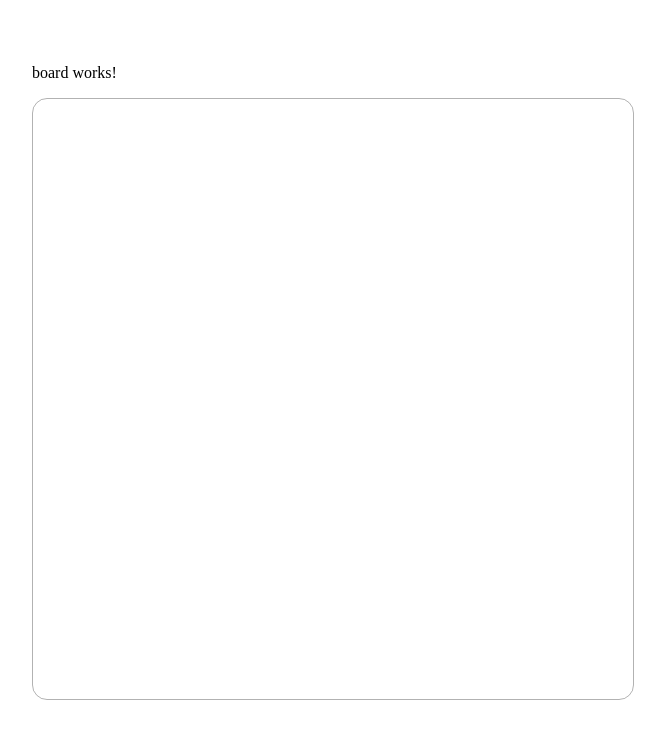
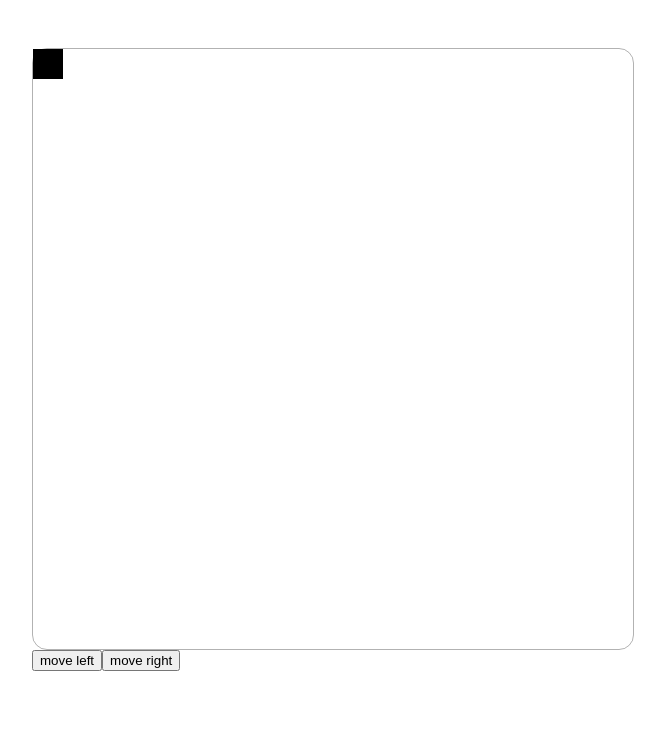
Before and after one commit to itshui3/ng-box-bop-it, an Angular app: page /board in a window 1280 px wide. Shown: the top 738 px of the page, without its empty margins (307-972 px from the left). Built offline with nearby package versions, Linux system fonts and the light colour scheme.

Commit message:
movement

```diff
--- a/src/app/components/board/board.component.css
+++ b/src/app/components/board/board.component.css
@@ -1,4 +1,5 @@
 .boardContainer {
+  position: relative;
   height: 600px;
   width: 600px;
   border: 1px solid rgba(0, 0, 0, 0.3);
--- a/src/app/components/board/board.component.html
+++ b/src/app/components/board/board.component.html
@@ -1,2 +1,9 @@
-<p>board works!</p>
-<div class="boardContainer"></div>
+<div class="boardContainer">
+  <app-player></app-player>
+</div>
+<button (mousedown)="moveLeftStart()" (mouseup)="moveLeftStop()">
+  move left
+</button>
+<button (mousedown)="moveRightStart()" (mouseup)="moveRightStop()">
+  move right
+</button>
--- a/src/app/components/board/board.component.ts
+++ b/src/app/components/board/board.component.ts
@@ -1,10 +1,25 @@
-import { Component } from '@angular/core';
+import { Component, OnInit } from '@angular/core';
+import { PlayerMovementService } from '../../services/player-movement.service';
 
 @Component({
   selector: 'app-board',
   templateUrl: './board.component.html',
-  styleUrls: ['./board.component.css']
+  styleUrls: ['./board.component.css'],
 })
 export class BoardComponent {
+  constructor(private _movement: PlayerMovementService) {}
 
+  public moveRightStart() {
+    this._movement.moveRightStart();
+  }
+  public moveRightStop() {
+    this._movement.moveRightStop();
+  }
+
+  public moveLeftStart() {
+    this._movement.moveLeftStart();
+  }
+  public moveLeftStop() {
+    this._movement.moveLeftStop();
+  }
 }
--- a/src/app/components/pieces/pieces.module.ts
+++ b/src/app/components/pieces/pieces.module.ts
@@ -4,9 +4,8 @@ import { PlayerModule } from './player/player.module';
 import { DeadBlockComponent } from './dead-block/dead-block.component';
 
 @NgModule({
-  declarations: [
-    DeadBlockComponent
-  ],
+  declarations: [DeadBlockComponent],
   imports: [CommonModule, PlayerModule],
+  exports: [PlayerModule],
 })
 export class PiecesModule {}
--- a/src/app/components/pieces/player/player.component.html
+++ b/src/app/components/pieces/player/player.component.html
@@ -1 +1,5 @@
-<div class="player"></div>
+<div
+  *ngIf="position$ | async as position"
+  class="player"
+  [style.left.px]="position['left']"
+></div>
--- a/src/app/components/pieces/player/player.component.ts
+++ b/src/app/components/pieces/player/player.component.ts
@@ -1,9 +1,25 @@
-import { Component } from '@angular/core';
+import { Component, OnInit } from '@angular/core';
+import { Observable, tap } from 'rxjs';
 import { PiecesMap } from '../pieces-map';
+import {
+  PlayerMovementService,
+  PlayerPosition,
+} from 'src/app/services/player-movement.service';
 
 @Component({
   selector: PiecesMap.player,
   templateUrl: './player.component.html',
   styleUrls: ['./player.component.css'],
 })
-export class PlayerComponent {}
+export class PlayerComponent implements OnInit {
+  public position$: Observable<PlayerPosition> | undefined;
+
+  constructor(private _movement: PlayerMovementService) {}
+
+  ngOnInit() {
+    this.position$ = this._movement.position$;
+    this.position$.pipe(
+      tap((v) => console.log('position value in subscription', v))
+    );
+  }
+}
--- a/src/app/components/pieces/player/player.module.ts
+++ b/src/app/components/pieces/player/player.module.ts
@@ -1,9 +1,12 @@
 import { NgModule } from '@angular/core';
 import { CommonModule } from '@angular/common';
 import { PlayerComponent } from './player.component';
+import { PlayerMovementService } from 'src/app/services/player-movement.service';
 
 @NgModule({
+  providers: [PlayerMovementService],
   declarations: [PlayerComponent],
   imports: [CommonModule],
+  exports: [PlayerComponent],
 })
 export class PlayerModule {}
--- /dev/null
+++ b/src/app/services/player-movement.service.ts
@@ -0,0 +1,51 @@
+import { Injectable } from '@angular/core';
+import { BehaviorSubject, Observable } from 'rxjs';
+
+export interface PlayerPosition {
+  left: number;
+  top: number;
+}
+
+@Injectable({
+  providedIn: 'root',
+})
+export class PlayerMovementService {
+  private _rightMovement: ReturnType<typeof setInterval> | undefined;
+  private _leftMovement: ReturnType<typeof setInterval> | undefined;
+
+  private position: BehaviorSubject<PlayerPosition> = new BehaviorSubject({
+    left: 0,
+    top: 0,
+  });
+  public position$: Observable<PlayerPosition> = this.position.asObservable();
+
+  public moveRightStart() {
+    console.log('start moving right');
+    this._rightMovement = setInterval(() => {
+      const currentPosition = this.position.getValue();
+      this.position.next({
+        ...currentPosition,
+        left: currentPosition.left + 1,
+      });
+    }, 10);
+  }
+  public moveRightStop() {
+    console.log('stop moving right');
+    clearInterval(this._rightMovement);
+  }
+
+  public moveLeftStart() {
+    console.log('start moving left');
+    this._leftMovement = setInterval(() => {
+      const currentPosition = this.position.getValue();
+      this.position.next({
+        ...currentPosition,
+        left: currentPosition.left - 1,
+      });
+    }, 10);
+  }
+  public moveLeftStop() {
+    console.log('stop moving left');
+    clearInterval(this._leftMovement);
+  }
+}
```
Also changed, not shown: src/app/components/board/board.module.ts (+3 -4 lines), 1 other file (tests, documents, lock files or other folders).
